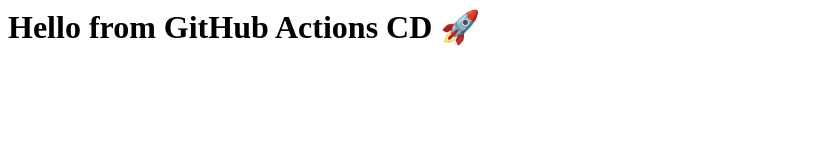
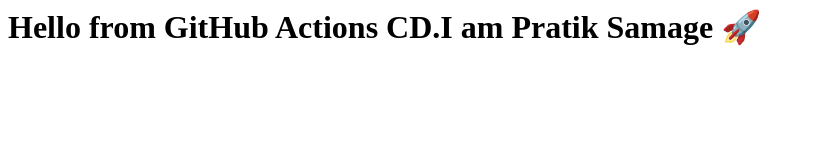
Before and after one commit to Pratik9291/cd-demo, a plain HTML site: page index.html in a window 1280 px wide. Shown: the whole page, without its empty margins (0-814 px from the left). Drawn offline with Linux system fonts and the light colour scheme.

Commit message:
new change is done

```diff
--- a/index.html
+++ b/index.html
@@ -1 +1 @@
- <h1>Hello from GitHub Actions CD 🚀</h1>
+ <h1>Hello from GitHub Actions CD.I am Pratik Samage 🚀</h1>
```
